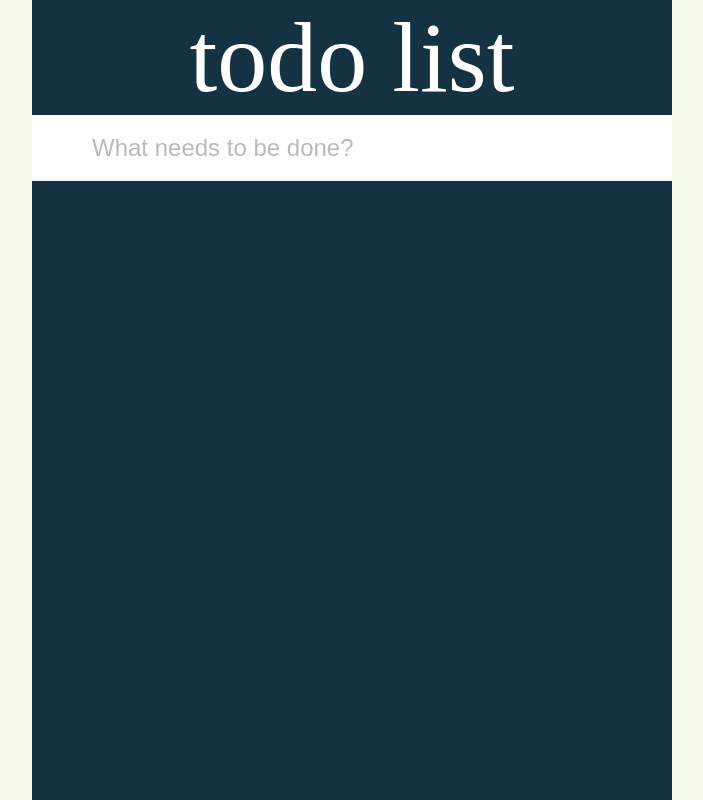
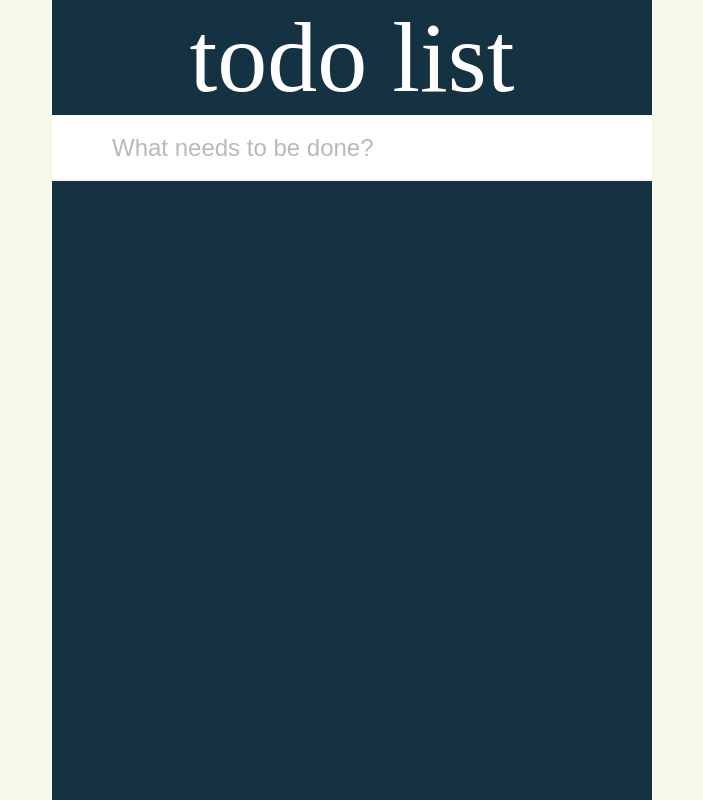
Before and after one commit to Jongkeun/ToDoList, a React (Create React App) app: page / in a window 1280 px wide. Shown: the whole page, without its empty margins (288-991 px from the left). Built offline with nearby package versions, Linux system fonts and the light colour scheme.

Commit message:
changed max and min width

```diff
--- a/src/App.css
+++ b/src/App.css
@@ -16,5 +16,6 @@ body {
   font-size: calc(10px + 2vmin);
   color: white;
   width: 50vw;
-  min-width: 500px;
+  min-width: 300px;
+  max-width: 600px;
 }
```
